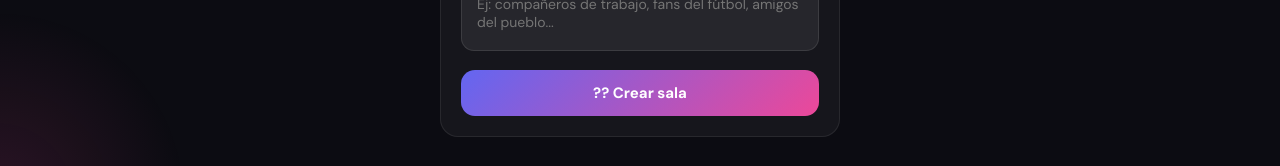
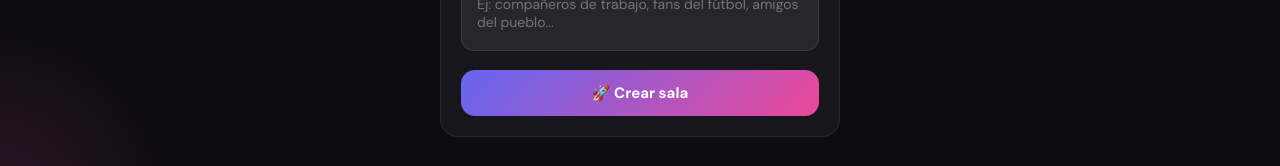
Before and after one commit to vper-lab/askus, a React (Vite) app: page / in a window 1280 px wide. Shown: the part 531-697 px from the top of the page. Built offline with nearby package versions, Linux system fonts and the light colour scheme.

Commit message:
Restore action button emojis in home screen

```diff
--- a/src/App.jsx
+++ b/src/App.jsx
@@ -384,7 +384,7 @@ export default function AskUs() {
           {err && <p style={{ color: '#f87171', fontSize: 13, marginBottom: 10 }}>{err}</p>}
           <button style={{ ...S.primaryBtn, opacity: busy ? 0.6 : 1 }} disabled={busy}
             onClick={mode === 'create' ? createRoom : joinRoom}>
-            {busy ? '...' : mode === 'create' ? '?? Crear sala' : '?? Unirme'}
+            {busy ? '...' : mode === 'create' ? '🚀 Crear sala' : '🎉 Unirme'}
           </button>
         </div>
       </div>
```
Also changed, not shown: 2 other files (tests, documents, lock files or other folders).
